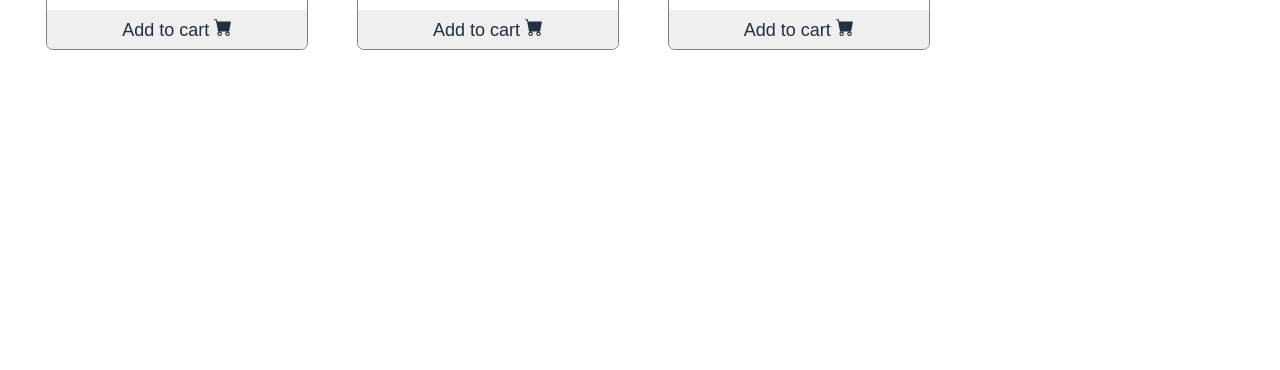
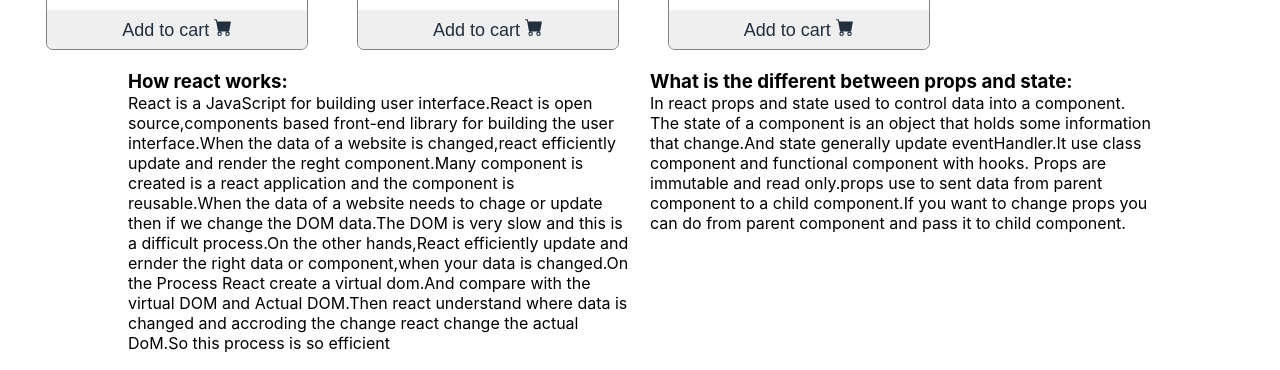
Before and after one commit to AbdMamun1999/lucky-one, a React (Create React App) app: page / in a window 1280 px wide. Shown: the part 1146-1516 px from the top of the page. Before the commit the page ends 1196 px from the top, so only its background shows below. Built offline with nearby package versions, Linux system fonts and the light colour scheme.

Commit message:
added answer

```diff
--- a/src/App.js
+++ b/src/App.js
@@ -1,6 +1,7 @@
 import './App.css';
 import Header from './Components/Header/Header';
 import Products from './Components/Products/Products';
+import Answer from './Components/QuestionAnswer/Answer';
 
 function App() {
   return (
@@ -9,6 +10,7 @@
         name={'Laptop Dokan'}
       ></Header>
       <Products></Products>
+      <Answer></Answer>
     </div>
   );
 }
--- /dev/null
+++ b/src/Components/QuestionAnswer/Answer.css
@@ -0,0 +1,10 @@
+.answer{
+    width: 80%;
+    margin:20px auto;
+    display: flex;
+    flex-direction: row;
+    gap: 20px;
+}
+.answer>*{
+    flex: 1;
+}
--- /dev/null
+++ b/src/Components/QuestionAnswer/Answer.js
@@ -0,0 +1,23 @@
+import React from 'react';
+import './Answer.css'
+
+const Answer = () => {
+    return (
+        <div className='answer'>
+           <div>
+                <h3>How react works:</h3>
+                <p>React is a JavaScript for building user interface.React is open source,components based front-end library for building the user interface.When the data of a website is changed,react efficiently update and render the reght component.Many component is created is a react application and the component is reusable.When the data of a website needs to chage or update then if we change the DOM data.The DOM is very slow and this is a difficult process.On the other hands,React efficiently update and ernder the right data or component,when your data is changed.On the Process React create a virtual dom.And compare with the virtual DOM and Actual DOM.Then react understand where data is changed and accroding the change react change the actual DoM.So this process is so efficient</p>
+           </div>
+           <div>
+               <h3>What is the different between props and state:</h3>
+               <p>
+                   In react props and state used to control data into a component.
+                   The state of a component is an object that holds some information that change.And state generally update eventHandler.It use class component and functional component with hooks.
+                   Props are immutable and read only.props use to sent data from parent component to a child component.If you want to change props you can do from parent component and pass it to child component.
+               </p>
+           </div>
+        </div>
+    );
+};
+
+export default Answer;
```
